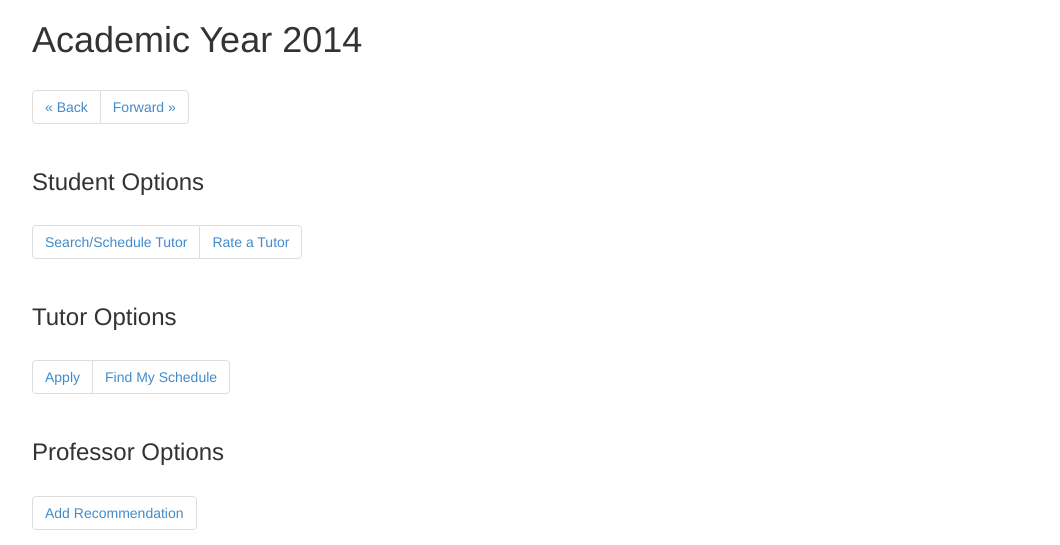
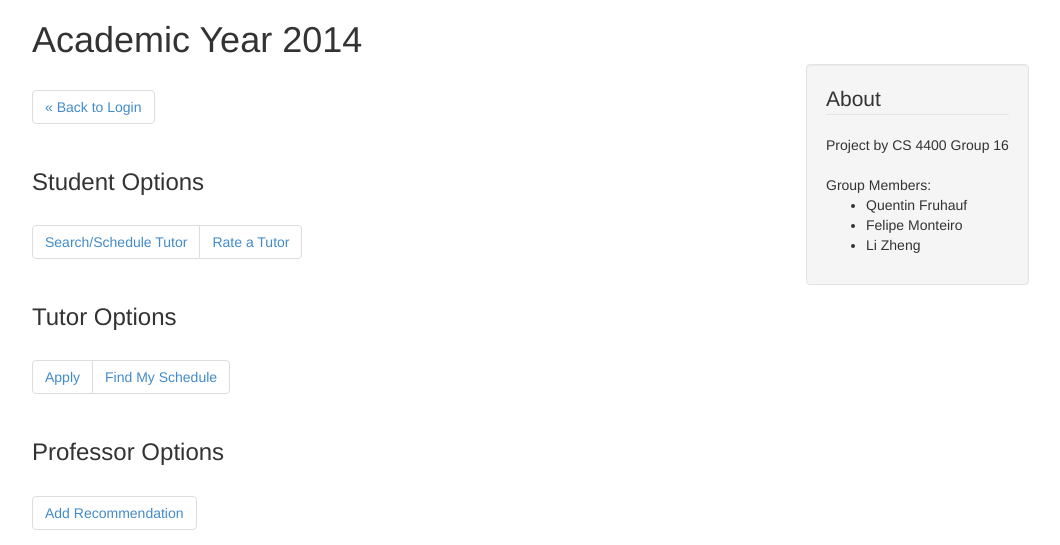
Before and after one commit to fmontei/Georgia-Tech-Tutoring-App, a PHP site: page /html/menu.html in a window 1280 px wide. Shown: the top 545 px of the page, without its empty margins (218-1278 px from the left). Run offline with PHP 8.4, Linux system fonts and the light colour scheme.

Commit message:
Added about section to menu.

```diff
--- a/css/style.css
+++ b/css/style.css
@@ -12,3 +12,9 @@
     position: absolute;
     width: 100%;
 }
+
+.about {
+    position: fixed;
+    margin-top: 5%;
+    margin-left: 80%;
+}
--- a/html/application.html
+++ b/html/application.html
@@ -172,6 +172,9 @@
             <button type="submit" class="btn btn-default">
               OK
             </button>
+            <button class="btn btn-default">
+              <a href="../html/menu.html">Cancel</a>
+            </button>
           </div>
         </div>
       </form>
--- a/html/menu.html
+++ b/html/menu.html
@@ -7,13 +7,30 @@
     <link href="../css/style.css" rel="stylesheet" type="text/css" />
   </head>
   <body>
+    <div class="about">
+      <div class="well">
+        <legend>About</legend>
+        Project by CS 4400 Group 16<br /><br />
+        Group Members:
+        <ul>
+          <li>
+            Quentin Fruhauf
+          </li>
+          <li>
+            Felipe Monteiro
+          </li>
+          <li>
+            Li Zheng
+          </li>
+        </ul>
+      </div>
+    </div>
     <div class="container-fluid">
       <div class="inner">
         <div class="row">
           <h1>Academic Year 2014</h1>
           <ul class="pagination">
-            <li><a href="../html/login.html">&laquo; Back</a></li>
-            <li><a href="#">Forward &raquo;</a></li>
+            <li><a href="../html/login.html">&laquo; Back to Login</a></li>
           </ul>
         </div>
         <div class="row">
--- a/html/tutor_search.html
+++ b/html/tutor_search.html
@@ -124,7 +124,7 @@
               Schedule a Tutor
             </div>
             <div class="btn btn-default" style="margin-left: 50px">
-              Cancel
+              <a href="../html/menu.html">Cancel</a>
             </div>
           </div>
         </div>
```
Also changed, not shown: html/professor_eval.html (+7 -0 lines), html/student_eval.html (+7 -0 lines).
